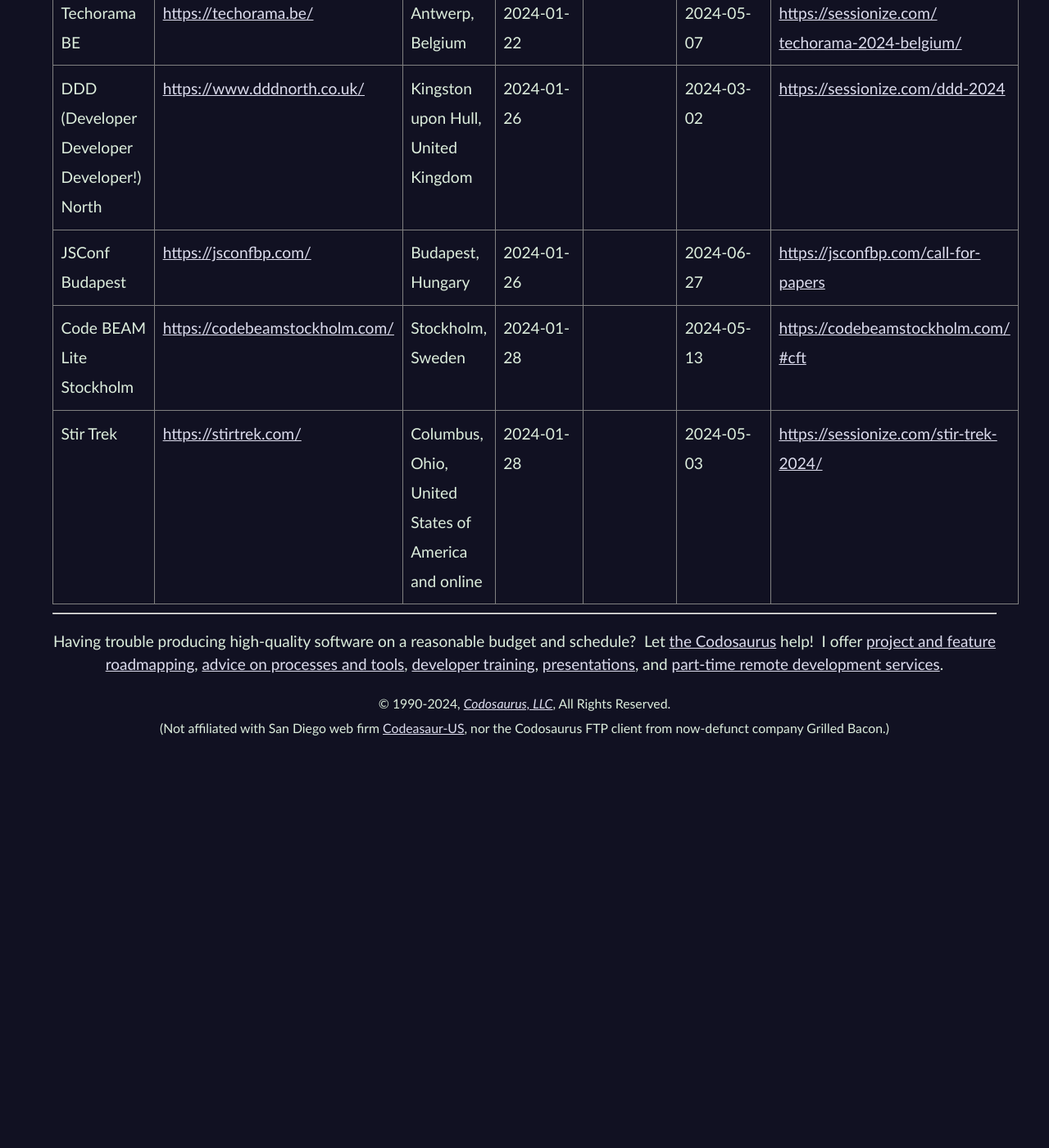
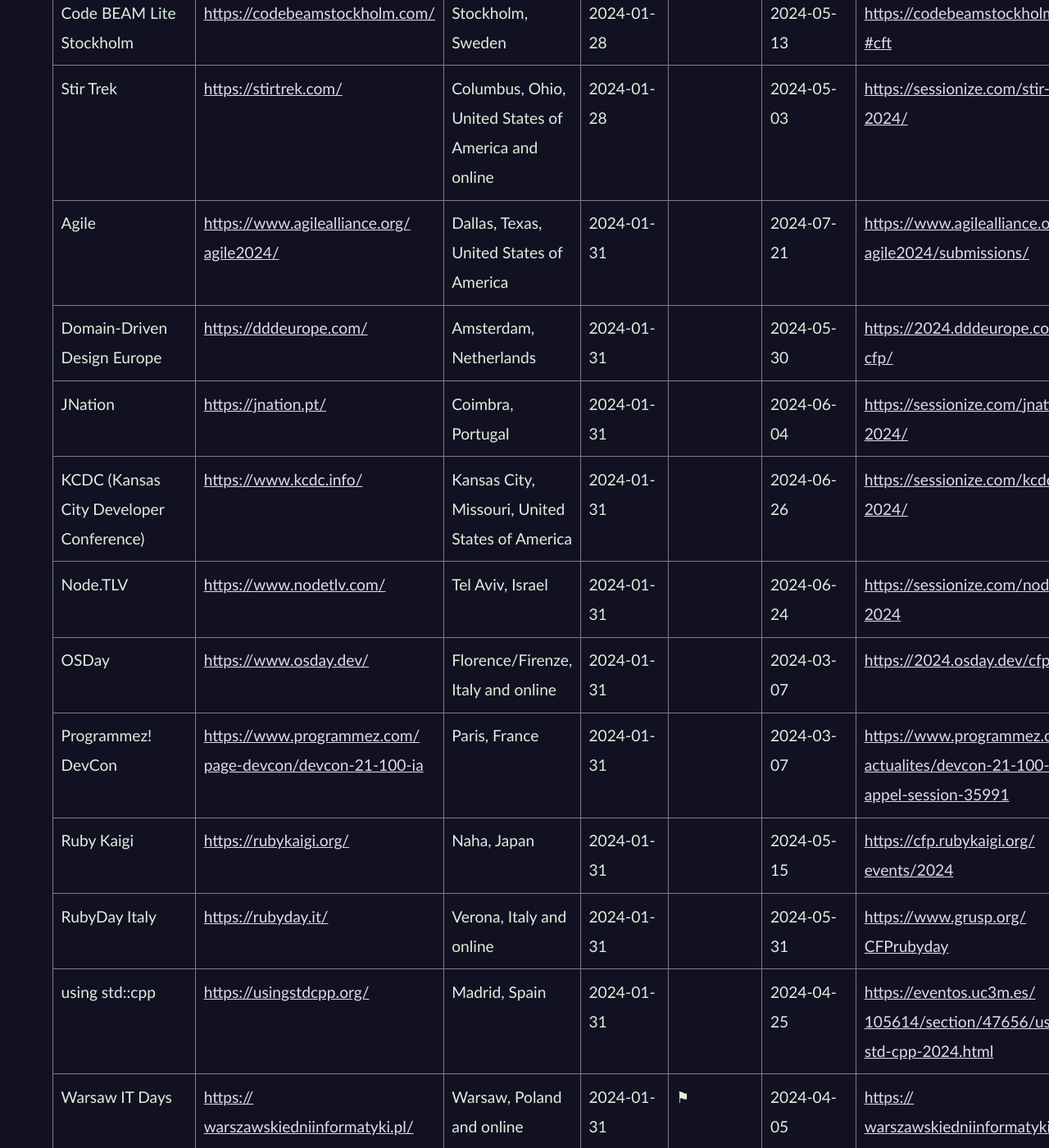
Before and after one commit to CodosaurusLLC/CodosaurusLLC.github.io, a Jekyll site: the page built from speaking/cfps-ending-soon.md, in a window 1280 px wide and 1400 px high, scrolled down 1328 px. Shown: the whole window at 82% size. Built offline with Jekyll 4.4.1, drawn with Linux system fonts in a browser that asks for light colours; before the commit the page ends 2249 px from its top, so only the background shows below that; some of the changed text lies outside the part shown.

Commit message:
update cfp list

```diff
--- a/speaking/cfps-ending-soon.md
+++ b/speaking/cfps-ending-soon.md
@@ -69,42 +69,6 @@
       <th>CFP Link</th>
     </tr>
     <tr>
-      <td>MixIT</td>
-      <td><a href="https://mixitconf.org/" target="_blank">https://mixitconf.org/</a></td>
-      <td>Lyon, France</td>
-      <td>2024-01-19</td>
-      <td></td>
-      <td>2024-04-25</td>
-      <td><a href="https://mixitconf.org/cfp" target="_blank">https://mixitconf.org/cfp</a></td>
-    </tr>
-    <tr>
-      <td>Web Day</td>
-      <td><a href="https://www.webdayconf.it/" target="_blank">https://www.webdayconf.it/</a></td>
-      <td>Milan / Milano, Italy</td>
-      <td>2024-01-20</td>
-      <td></td>
-      <td>2024-03-27</td>
-      <td><a href="https://sessionize.com/web-day-2024" target="_blank">https://sessionize.com/web-<wbr>day-2024</a></td>
-    </tr>
-    <tr>
-      <td>PyCon Lithuania</td>
-      <td><a href="https://www.pycon.lt/" target="_blank">https://www.pycon.lt/</a></td>
-      <td>Vilnius, Lithuania</td>
-      <td>2024-01-21</td>
-      <td></td>
-      <td>2024-04-03</td>
-      <td><a href="https://pycon.lt/2024/call-for-proposals" target="_blank">https://pycon.lt/2024/call-<wbr>for-proposals</a></td>
-    </tr>
-    <tr>
-      <td>Techorama BE</td>
-      <td><a href="https://techorama.be/" target="_blank">https://techorama.be/</a></td>
-      <td>Antwerp, Belgium</td>
-      <td>2024-01-22</td>
-      <td></td>
-      <td>2024-05-07</td>
-      <td><a href="https://sessionize.com/techorama-2024-belgium/" target="_blank">https://sessionize.com/<wbr>techorama-2024-belgium/</a></td>
-    </tr>
-    <tr>
       <td>DDD (Developer Developer Developer!) North</td>
       <td><a href="https://www.dddnorth.co.uk/" target="_blank">https://www.dddnorth.co.uk/</a></td>
       <td>Kingston upon Hull, United Kingdom</td>
@@ -112,6 +76,15 @@
       <td></td>
       <td>2024-03-02</td>
       <td><a href="https://sessionize.com/ddd-2024" target="_blank">https://sessionize.com/ddd-<wbr>2024</a></td>
+    </tr>
+    <tr>
+      <td>ElixirConf Africa</td>
+      <td><a href="https://elixirconf.africa/" target="_blank">https://elixirconf.africa/</a></td>
+      <td>Nairobi, Kenya</td>
+      <td>2024-01-26</td>
+      <td></td>
+      <td>2024-06-20</td>
+      <td><a href="https://www.papercall.io/elixir-safari" target="_blank">https://www.papercall.io/<wbr>elixir-safari</a></td>
     </tr>
     <tr>
       <td>JSConf Budapest</td>
@@ -140,5 +113,140 @@
       <td>2024-05-03</td>
       <td><a href="https://sessionize.com/stir-trek-2024/" target="_blank">https://sessionize.com/stir-<wbr>trek-2024/</a></td>
     </tr>
+    <tr>
+      <td>Agile</td>
+      <td><a href="https://www.agilealliance.org/agile2024/" target="_blank">https://www.agilealliance.org/<wbr>agile2024/</a></td>
+      <td>Dallas, Texas, United States of America</td>
+      <td>2024-01-31</td>
+      <td></td>
+      <td>2024-07-21</td>
+      <td><a href="https://www.agilealliance.org/agile2024/submissions/" target="_blank">https://www.agilealliance.org/<wbr>agile2024/submissions/</a></td>
+    </tr>
+    <tr>
+      <td>Domain-Driven Design Europe</td>
+      <td><a href="https://dddeurope.com/" target="_blank">https://dddeurope.com/</a></td>
+      <td>Amsterdam, Netherlands</td>
+      <td>2024-01-31</td>
+      <td></td>
+      <td>2024-05-30</td>
+      <td><a href="https://2024.dddeurope.com/cfp/" target="_blank">https://2024.dddeurope.com/<wbr>cfp/</a></td>
+    </tr>
+    <tr>
+      <td>JNation</td>
+      <td><a href="https://jnation.pt/" target="_blank">https://jnation.pt/</a></td>
+      <td>Coimbra, Portugal</td>
+      <td>2024-01-31</td>
+      <td></td>
+      <td>2024-06-04</td>
+      <td><a href="https://sessionize.com/jnation-2024/" target="_blank">https://sessionize.com/<wbr>jnation-2024/</a></td>
+    </tr>
+    <tr>
+      <td>KCDC (Kansas City Developer Conference)</td>
+      <td><a href="https://www.kcdc.info/" target="_blank">https://www.kcdc.info/</a></td>
+      <td>Kansas City, Missouri, United States of America</td>
+      <td>2024-01-31</td>
+      <td></td>
+      <td>2024-06-26</td>
+      <td><a href="https://sessionize.com/kcdc-2024/" target="_blank">https://sessionize.com/kcdc-<wbr>2024/</a></td>
+    </tr>
+    <tr>
+      <td>Node.TLV</td>
+      <td><a href="https://www.nodetlv.com/" target="_blank">https://www.nodetlv.com/</a></td>
+      <td>Tel Aviv, Israel</td>
+      <td>2024-01-31</td>
+      <td></td>
+      <td>2024-06-24</td>
+      <td><a href="https://sessionize.com/nodetlv-2024" target="_blank">https://sessionize.com/<wbr>nodetlv-2024</a></td>
+    </tr>
+    <tr>
+      <td>OSDay</td>
+      <td><a href="https://www.osday.dev/" target="_blank">https://www.osday.dev/</a></td>
+      <td>Florence/Firenze, Italy and online</td>
+      <td>2024-01-31</td>
+      <td></td>
+      <td>2024-03-07</td>
+      <td><a href="https://2024.osday.dev/cfp" target="_blank">https://2024.osday.dev/cfp</a></td>
+    </tr>
+    <tr>
+      <td>Programmez! DevCon</td>
+      <td><a href="https://www.programmez.com/page-devcon/devcon-21-100-ia" target="_blank">https://www.programmez.com/<wbr>page-devcon/devcon-21-100-ia</a></td>
+      <td>Paris, France</td>
+      <td>2024-01-31</td>
+      <td></td>
+      <td>2024-03-07</td>
+      <td><a href="https://www.programmez.com/actualites/devcon-21-100-ia-appel-session-35991" target="_blank">https://www.programmez.com/<wbr>actualites/devcon-21-100-ia-<wbr>appel-session-35991</a></td>
+    </tr>
+    <tr>
+      <td>Ruby Kaigi</td>
+      <td><a href="https://rubykaigi.org/" target="_blank">https://rubykaigi.org/</a></td>
+      <td>Naha, Japan</td>
+      <td>2024-01-31</td>
+      <td></td>
+      <td>2024-05-15</td>
+      <td><a href="https://cfp.rubykaigi.org/events/2024" target="_blank">https://cfp.rubykaigi.org/<wbr>events/2024</a></td>
+    </tr>
+    <tr>
+      <td>RubyDay Italy</td>
+      <td><a href="https://rubyday.it/" target="_blank">https://rubyday.it/</a></td>
+      <td>Verona, Italy and online</td>
+      <td>2024-01-31</td>
+      <td></td>
+      <td>2024-05-31</td>
+      <td><a href="https://www.grusp.org/CFPrubyday" target="_blank">https://www.grusp.org/<wbr>CFPrubyday</a></td>
+    </tr>
+    <tr>
+      <td>using std::cpp</td>
+      <td><a href="https://usingstdcpp.org/" target="_blank">https://usingstdcpp.org/</a></td>
+      <td>Madrid, Spain</td>
+      <td>2024-01-31</td>
+      <td></td>
+      <td>2024-04-25</td>
+      <td><a href="https://eventos.uc3m.es/105614/section/47656/using-std-cpp-2024.html" target="_blank">https://eventos.uc3m.es/<wbr>105614/section/47656/using-<wbr>std-cpp-2024.html</a></td>
+    </tr>
+    <tr>
+      <td>Warsaw IT Days</td>
+      <td><a href="https://warszawskiedniinformatyki.pl/en/" target="_blank">https://<wbr>warszawskiedniinformatyki.pl/<wbr>en/</a></td>
+      <td>Warsaw, Poland and online</td>
+      <td>2024-01-31</td>
+      <td>⚑</td>
+      <td>2024-04-05</td>
+      <td><a href="https://warszawskiedniinformatyki.pl/cfp/en/" target="_blank">https://<wbr>warszawskiedniinformatyki.pl/<wbr>cfp/en/</a></td>
+    </tr>
+    <tr>
+      <td>WeAreDevelopers World Congress</td>
+      <td><a href="https://www.wearedevelopers.com/world-congress/" target="_blank">https://www.wearedevelopers.<wbr>com/world-congress/</a></td>
+      <td>Berlin, Germany</td>
+      <td>2024-01-31</td>
+      <td></td>
+      <td>2024-07-18</td>
+      <td><a href="https://sessionize.com/wearedevelopers-world-congress-2024" target="_blank">https://sessionize.com/<wbr>wearedevelopers-world-<wbr>congress-2024</a></td>
+    </tr>
+    <tr>
+      <td>LeadDev LONDON</td>
+      <td><a href="https://leaddev.com/leaddev-london" target="_blank">https://leaddev.com/leaddev-<wbr>london</a></td>
+      <td>London, United Kingdom</td>
+      <td>2024-02-01</td>
+      <td></td>
+      <td>2024-06-11</td>
+      <td><a href="https://leaddev.submittable.com/submit/264848/talk-submissions-for-leaddev-london-2024" target="_blank">https://leaddev.submittable.<wbr>com/submit/264848/talk-<wbr>submissions-for-leaddev-<wbr>london-2024</a></td>
+    </tr>
+    <tr>
+      <td>Balkan Ruby</td>
+      <td><a href="https://balkanruby.com/" target="_blank">https://balkanruby.com/</a></td>
+      <td>Sofia, Bulgaria</td>
+      <td>2024-02-02</td>
+      <td></td>
+      <td>2024-04-26</td>
+      <td><a href="https://forms.gle/NJY9PJWpud39ZQAr8" target="_blank">https://forms.gle/<wbr>NJY9PJWpud39ZQAr8</a></td>
+    </tr>
+    <tr>
+      <td>Cascadia JS</td>
+      <td><a href="https://cascadiajs.com/" target="_blank">https://cascadiajs.com/</a></td>
+      <td>Seattle, Washington, United States of America and online</td>
+      <td>2024-02-04</td>
+      <td></td>
+      <td>2024-06-20</td>
+      <td><a href="https://cascadiajs.com/2024/cfp" target="_blank">https://cascadiajs.com/2024/<wbr>cfp</a></td>
+    </tr>
   </tbody>
 </table>
```
Also changed, not shown: other parts of speaking/cfps-ending-soon.md (+1 -1 lines).
